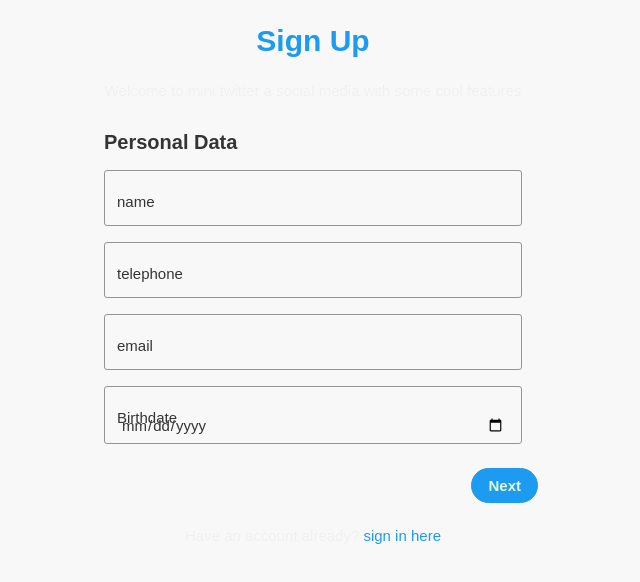
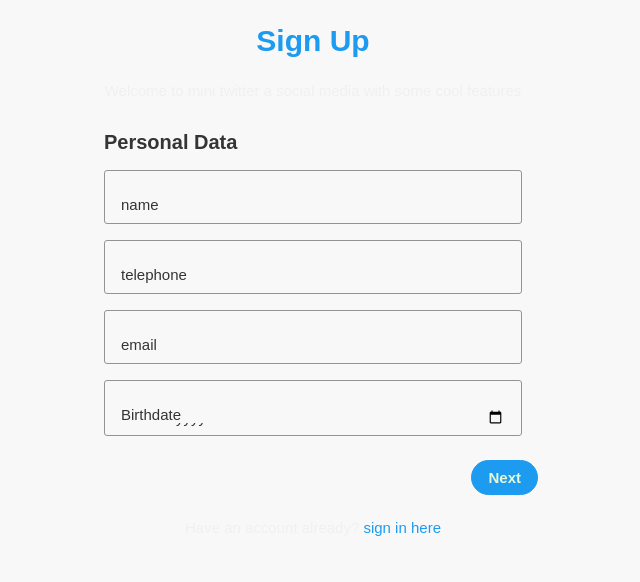
Before and after one commit to irvingSaenzColon/mini-twitter, a React (Vite) app: page /sign-up in a window 1280 px wide. Shown: the top 582 px of the page, without its empty margins (327-967 px from the left). Built offline with nearby package versions, Linux system fonts and the light colour scheme.

Commit message:
setting up langin page

```diff
--- a/src/components/Input/Input.css
+++ b/src/components/Input/Input.css
@@ -5,6 +5,10 @@
     width: 100%;
     border-radius: var(--border-sm);
     border: 1px solid var(--raisin-black);
+}
+
+.input--filled>.input__placeholder{
+    top: 5px;
 }
 
 .input--error{
@@ -16,17 +20,14 @@
 
 .input__placeholder{
     display: block;
-    padding: 2px 4px;
+    position: relative;
+    padding: 2px 0px 0 16px;
     font-size: 1.5rem;
-    background-color: inherit;
+    width: 90%;
+    background-color: var(--doctor);
     color: var(--carbon);
-    transform: translate(8px, 20px);
-    transition: transform 0.25s ease, font-size 0.25s ease, color 0.25s ease;
-}
-
-.input--filled>.input__placeholder{
-    font-size: 1.3rem;
-    transform: translate(0);
+    top: 23px;
+    transition: top 0.25s ease, font-size 0.25s ease, color 0.25s ease;
 }
 
 .input>input{
@@ -39,14 +40,17 @@
     background-color: inherit;
 }
 
+.input__placeholder:has(+ input:focus){
+    color: var(--blue-green);
+    top: 5px;
+}
+
+.input:has(input:focus){
+    outline: 2px solid var(--blue-green);
+}
+
 .input>input:focus{
     color: var(--carbon);
-}
-
-.input>input:focus ~ .input__placeholder{
-    font-size: 1.3rem;
-    color: var(--blue-green);
-    transform: translate(-8px, -20px);
 }
 
 .input__message{
--- a/src/components/Input/index.jsx
+++ b/src/components/Input/index.jsx
@@ -13,7 +13,7 @@ export default function Input({value, setValue, type, placeholder, message, erro
     }
 
     return(
-        <label className={`input ${filled ? 'input--filled' : ''} ${error && 'input--error'}`} htmlFor={inputId} >
+        <label className={`input ${filled ? 'input--filled' : ''}${error ? 'input--error' : ''}`} htmlFor={inputId} >
             <span className="input__placeholder">{placeholder || 'value'}</span>
             <input
                 id={inputId}
```
Also changed, not shown: src/pages/Langing.jsx (added, +7 -0 lines).
